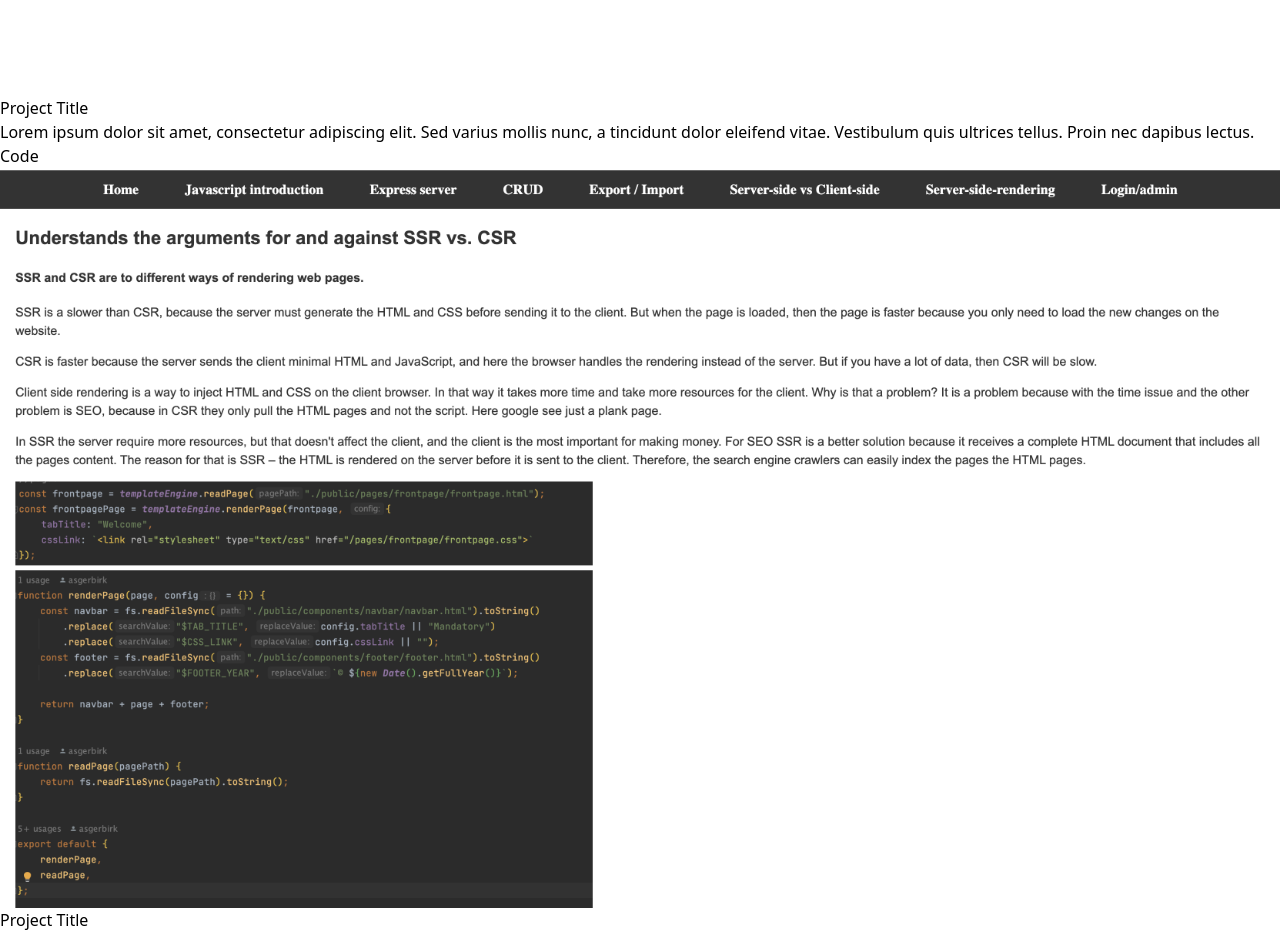
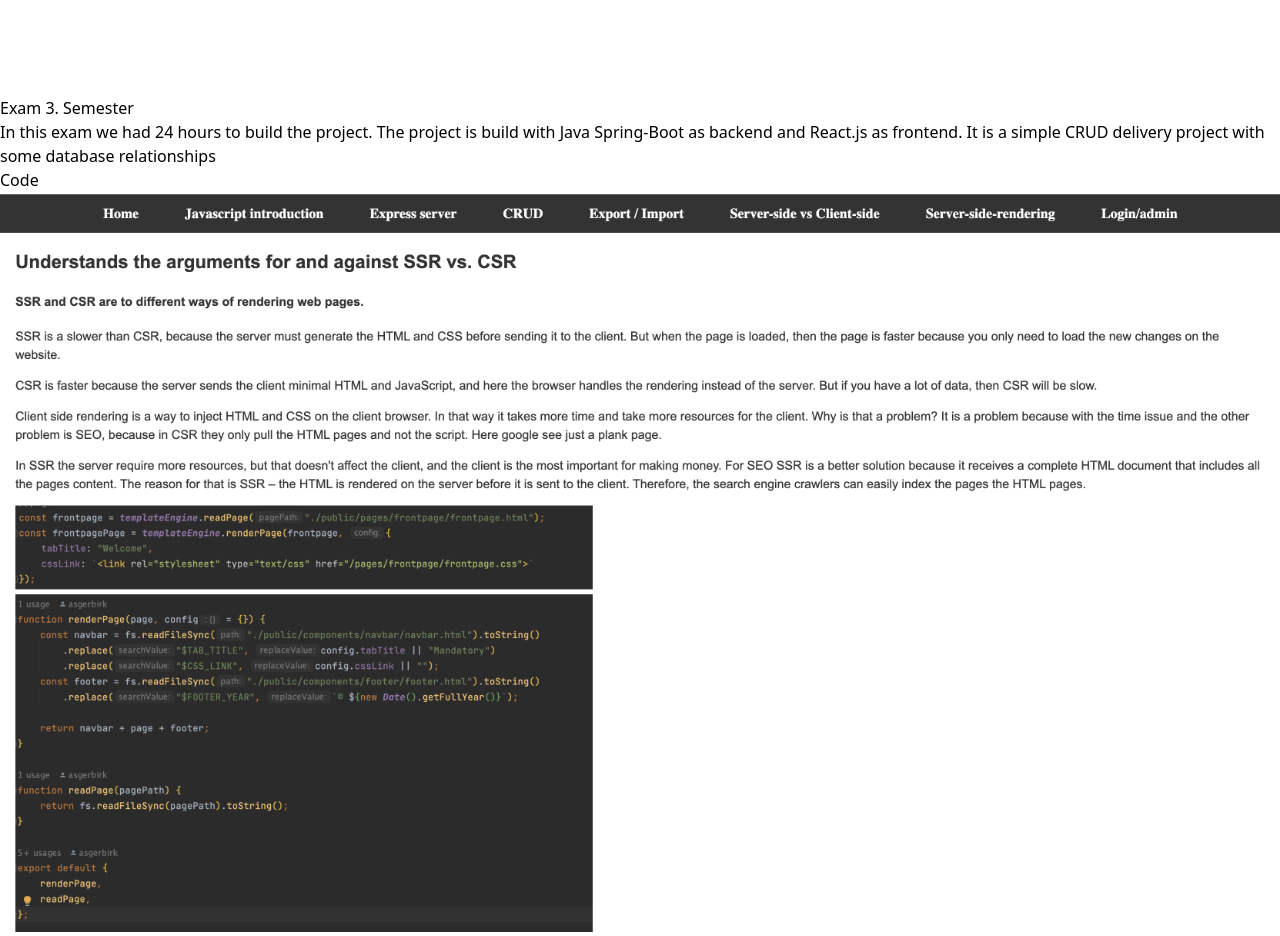
Before and after one commit to asgerbirk/portfolio, a React (Vite) app in the folder myportfolio/: page / in a window 1280 px wide. Shown: the part 1848-2784 px from the top of the page. Built offline with nearby package versions, Linux system fonts and the light colour scheme.

Commit message:
link update

```diff
--- a/myportfolio/src/components/Contact.jsx
+++ b/myportfolio/src/components/Contact.jsx
@@ -1,9 +1,30 @@
+import githubb from "../assets/githubb.png"
+import linkin from "../assets/linkin.png"
+import facebook from "../assets/facebook.png"
 export const Contact = () => {
+
+    const handleCopyEmail = () => {
+        const email = 'Asger.birk@gmail.com';
+        navigator.clipboard.writeText(email);
+        alert(`Email "${email}" copied to clipboard!`);
+    };
 
     const contact = [
         {
             id: 1,
+            src: githubb,
+            link: "https://github.com/asgerbirk"
 
+        },
+        {
+            id: 2,
+            src: linkin,
+            link: "https://www.linkedin.com/in/asger-birk-96741a234/"
+        },
+        {
+            id: 3,
+            src: facebook,
+            link: "https://www.facebook.com/asger.birk/"
         }
     ]
 
@@ -11,6 +32,32 @@ export const Contact = () => {
         <div className="text-center pb-12">
             <h1 className="text-4xl font-bold mb-4">Contact</h1>
         </div>
+        <div className="text-white text-center text-3xl mt-4">
+            <p className="mb-8">Asger Birk</p>
 
+            <p
+                title="Copy Email"
+                onClick={handleCopyEmail}
+                className="mb-8 cursor-pointer hover:underline"
+            >
+                Asger.birk@gmail.com</p>
+
+            <p className="mb-8">+45 29892575</p>
+        </div>
+
+        <div className="grid grid-cols-1 md:grid-cols-3 gap-16 ">
+            {contact.map(({id, src, link}) => (
+                <div key={id} className="rounded-lg overflow-hidden" style={{height: "400px"}}>
+                    <a href={link} target="_blank" rel="noopener noreferrer">
+                        <img
+                            src={src}
+                            alt="contact"
+                            className="w-full h-full object-cover"
+                        />
+                    </a>
+                </div>
+            ))}
+
+        </div>
     </div>
 }
--- a/myportfolio/src/components/Home.jsx
+++ b/myportfolio/src/components/Home.jsx
@@ -13,7 +13,9 @@ return(
                     Studying Computer Science at KEA
                 </h3>
                 <p className="max-w-md mx-auto mt-2">
-                    Skriv noget fis her.dadwadawdawSkriv noget fis herdadwadawdawSkriv noget fis her.dadwadawdawSkriv noget fis her.dadwadawdawSkriv noget fis her.dadwadawdawSkriv noget fis her.dadwadawdaw
+                    I am 24 years old living in Nørrebro in Copenhagen. In my spare time i like to hang out with my friends, family and girlfriend.
+                    I also like to be active, and i like all kind of sports and especially football. These days i play a lot of padel tennis and go to the gym.
+                    In addition i enjoy playing computer games like Dota and Counter-Strike.
                 </p>
             </div>
             <div>
--- a/myportfolio/src/components/Projects.jsx
+++ b/myportfolio/src/components/Projects.jsx
@@ -8,17 +8,25 @@ export const Projects = () => {
         {
             id: 1,
             src: exam,
-            link: "https://github.com/asgerbirk/examfrontend"
+            link: "https://github.com/asgerbirk/examfrontend",
+            title: "Exam 3. Semester",
+            description: "In this exam we had 24 hours to build the project. " +
+                "The project is build with Java Spring-Boot as backend and React.js as frontend. It is a simple CRUD delivery project with some database relationships"
         },
         {
             id: 2,
             src: mandatory,
-            link: "https://github.com/asgerbirk/expressExercise/tree/master/mandatory_01"
+            link: "https://github.com/asgerbirk/expressExercise/tree/master/mandatory_01",
+            title: "Project in Full stack with Node.js",
+            description: "This project is a website that contains code snippets and documentation from what i have learned in the course." +
+                "All the Pages are served with Express and the application is using SSR(Server-side-rendering)"
         },
         {
             id: 3,
             src: app,
-            link: "https://github.com/asgerbirk/mandatoryMobile"
+            link: "https://github.com/asgerbirk/mandatoryMobile",
+            title: "Wine App",
+            description: "This is a simple CRUD Wine App where you can see the all the wines and all the recent wines in 7 days. I have used React-Native and Firestore Database"
         }
 
     ]
@@ -31,16 +39,14 @@ return(
             </div>
             <div className="grid grid-cols-1 md:grid-cols-3 gap-6">
 
-            {projects.map(({id, src, link}) => (
+            {projects.map(({id, src, link, title, description}) => (
                     <div key={id} className="bg-gray-900 rounded-lg overflow-hidden">
                         <img src={src} alt="exam" className="w-full h-full max-h-64 object-cover object-center aspect-w-1 aspect-h-1"/>
                         <div className="p-4">
-                            <h4 className="text-xl font-semibold mb-2">Project Title</h4>
-                            <p className="text-gray-400">Lorem ipsum dolor sit amet, consectetur adipiscing elit. Sed
-                                varius mollis nunc, a tincidunt dolor eleifend vitae. Vestibulum quis ultrices tellus.
-                                Proin nec dapibus lectus.</p>
+                            <h4 className="text-xl font-semibold mb-2">{title}</h4>
+                            <p className="text-gray-400">{description}</p>
                             <div className="mt-4">
-                                <a href={link} className="inline-block bg-zinc-500 hover:bg-zinc-600 text-white px-4 py-2 rounded">Code</a>
+                                <a href={link}  target="_blank" rel="noopener noreferrer" className="inline-block bg-zinc-500 hover:bg-zinc-600 text-white px-4 py-2 rounded">Code</a>
                             </div>
                         </div>
                     </div>
```
Also changed, not shown: myportfolio/src/assets/facebook.png (added), myportfolio/src/assets/githubb.png (added).
